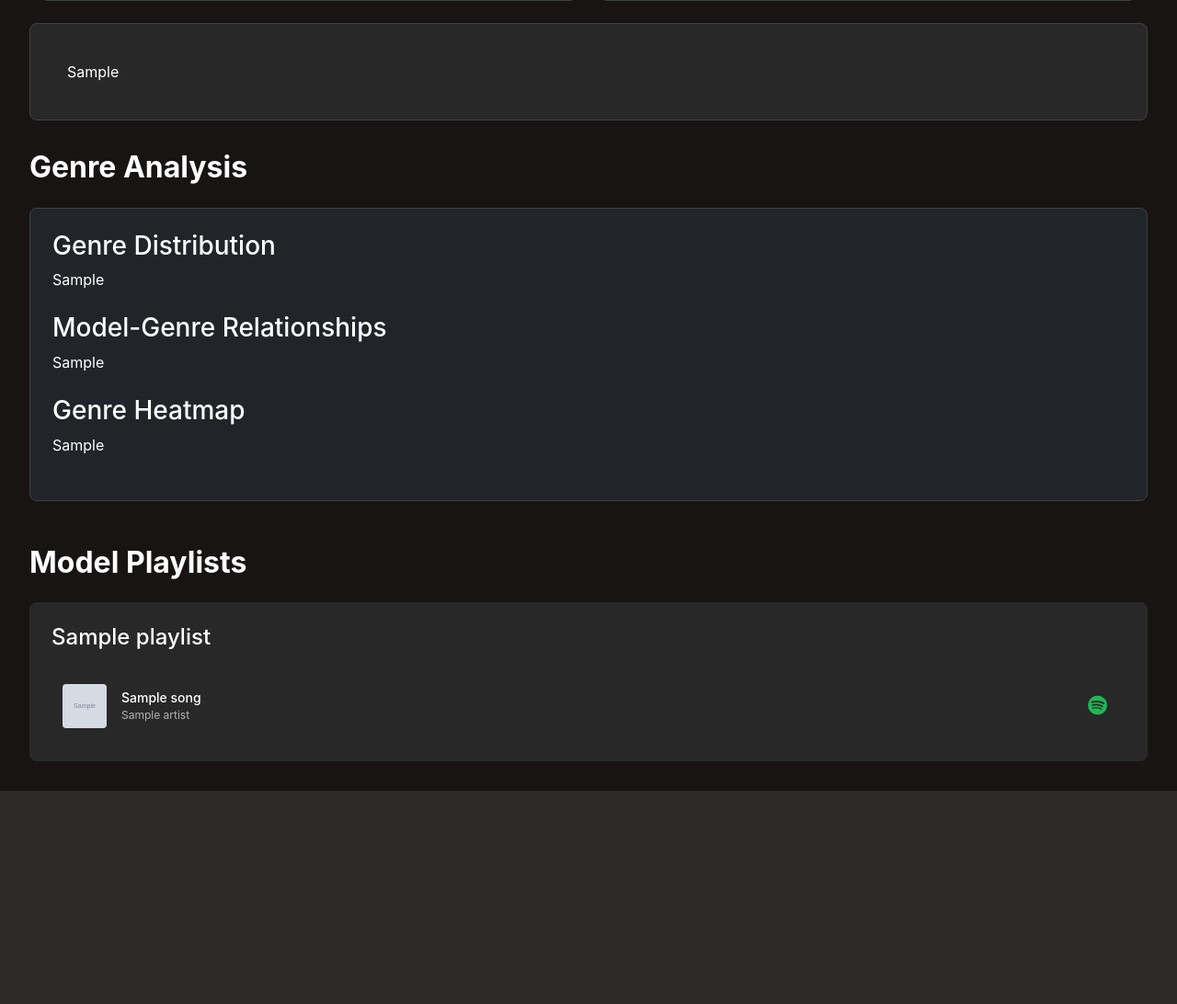
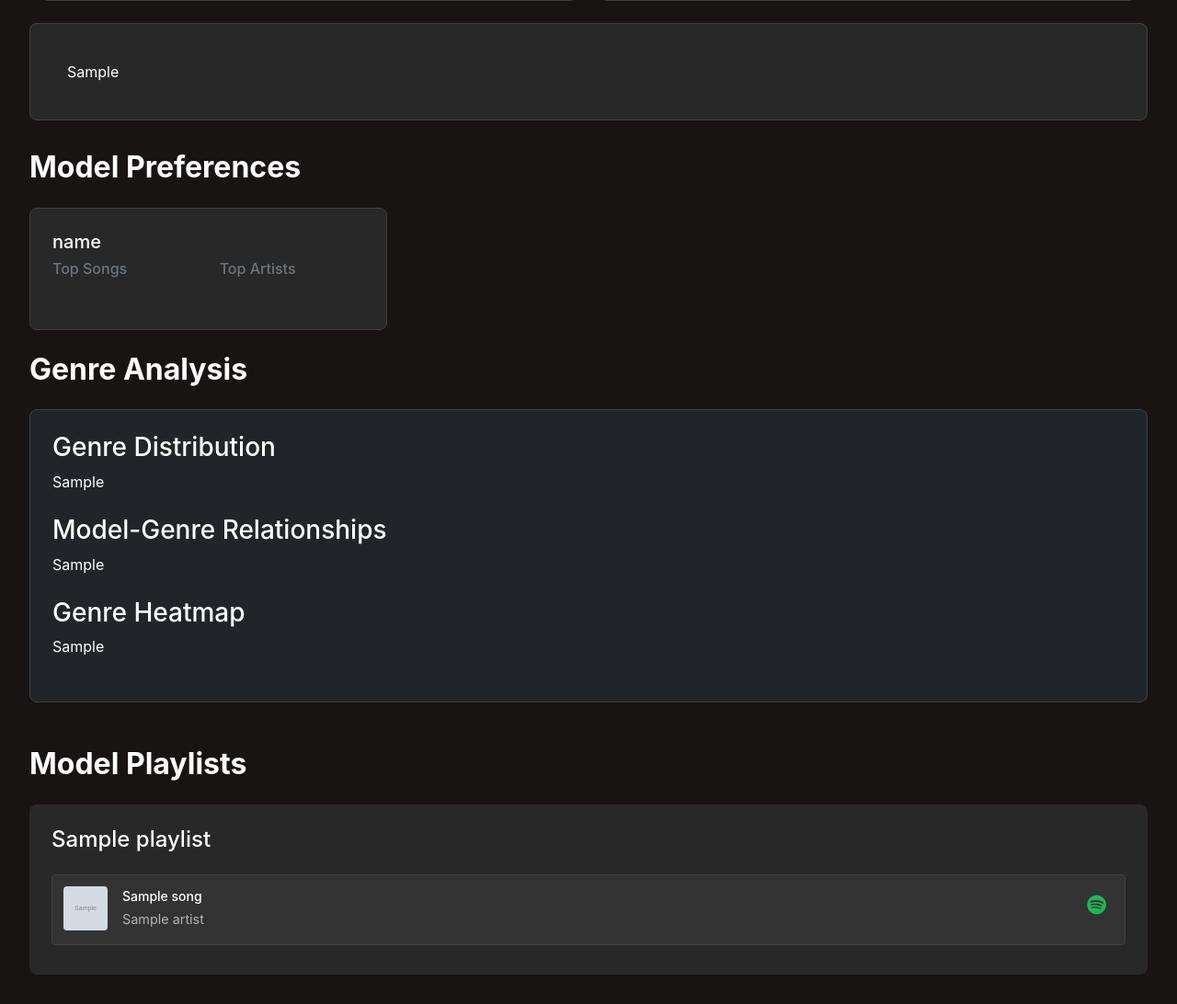
Before and after one commit to OgulcanCelik/llm-jukebox, a Flask app: template templates/index.html in a window 1280 px wide. Shown: the part 1355-2447 px from the top of the page at 92% size. Before the commit the page ends 2215 px from the top, so only its background shows below. Run offline with Flask 2, Linux system fonts and the light colour scheme; the template is opened without the code that fills it: most values are stand-ins (such as "Sample title", 1, 10 or a date in 2020); grey boxes marked "Sample" are stand-in pictures; parts of the project's set-up code (start-up, migrations or seed data) failed here and were passed over; some libraries are stand-ins or nearby versions.

Commit message:
added Model Preferences

```diff
--- a/app.py
+++ b/app.py
@@ -20,6 +20,7 @@ import os
 import shutil
 from pathlib import Path
 import plotly.express as px
+from collections import Counter
 
 app = Flask(__name__)
 
@@ -55,27 +56,23 @@ def get_experiment_stats():
 
 def generate_page_data():
     """Generate all data needed for the page."""
+    # Load playlist data
+    df = load_playlist_data()
+    total_songs = len(df)
+    total_models = len(df["model"].unique())
+
     # Get experiment stats
     experiment_stats = get_experiment_stats()
 
-    df = load_playlist_data()
-
-    # Create song_id column
-    df["song_id"] = df["song"] + " - " + df["artist"]
-
-    # Get total songs and models
-    total_songs = len(df)
-    total_models = df["model"].nunique()
-
-    # Get model statistics
+    # Get model stats
     model_stats = get_model_statistics(df)
 
-    # Get song frequency data for plot
+    # Get song frequencies
     song_counts = df.groupby(['song', 'artist']).size().reset_index(name='count')
     song_counts['song_artist'] = song_counts['song'] + ' - ' + song_counts['artist']
     song_counts = song_counts.sort_values('count', ascending=False)
 
-    # Get artist frequency data for plot
+    # Get artist frequencies
     artist_counts = df['artist'].value_counts().reset_index()
     artist_counts.columns = ['artist', 'count']
 
@@ -134,20 +131,21 @@ def generate_page_data():
     song_freq_plot = song_freq_plot.to_html(full_html=False, include_plotlyjs=False)
     artist_freq_plot = artist_freq_plot.to_html(full_html=False, include_plotlyjs=False)
 
-    # Get other plots (these are already HTML strings)
+    # Get model comparison plot
     model_comparison_plot = create_model_comparison_plot(df)
     if isinstance(model_comparison_plot, str):
         model_comparison_plot_html = model_comparison_plot
     else:
         model_comparison_plot_html = model_comparison_plot.to_html(full_html=False, include_plotlyjs=False)
 
+    # Get model diversity plot
     model_diversity_plot = create_model_diversity_plot(get_model_top_songs(df))
     if isinstance(model_diversity_plot, str):
         model_diversity_plot_html = model_diversity_plot
     else:
         model_diversity_plot_html = model_diversity_plot.to_html(full_html=False, include_plotlyjs=False)
 
-    # Get playlists with Spotify metadata
+    # Process playlists
     playlists = {}
     for model in df["model"].unique():
         model_df = df[df["model"] == model]
@@ -162,6 +160,16 @@ def generate_page_data():
     # Get genre statistics and plots
     genre_analysis = get_genre_statistics(playlists)
 
+    # Calculate top genre
+    all_genres = []
+    for playlist in playlists.values():
+        for song in playlist:
+            if 'genres' in song:
+                all_genres.extend(song['genres'])
+
+    genre_counts = Counter(all_genres)
+    top_genre = max(genre_counts.items(), key=lambda x: x[1])[0] if genre_counts else "N/A"
+
     return {
         'playlists': playlists,
         'genre_distribution_plot': genre_analysis['genre_distribution_plot'],
@@ -175,7 +183,8 @@ def generate_page_data():
         'song_freq_plot': song_freq_plot,
         'artist_freq_plot': artist_freq_plot,
         'model_comparison_plot': model_comparison_plot_html,
-        'model_diversity_plot': model_diversity_plot_html
+        'model_diversity_plot': model_diversity_plot_html,
+        'top_genre': top_genre
     }
 
 
--- a/spotify_utils.py
+++ b/spotify_utils.py
@@ -54,11 +54,18 @@ def get_track_info(song_name, artist_name):
 
         if results['tracks']['items']:
             track = results['tracks']['items'][0]
+
+            # Get artist genres
+            artist_id = track['artists'][0]['id']
+            artist = spotify.artist(artist_id)
+            genres = artist['genres']
+
             track_info = {
                 'image_url': track['album']['images'][0]['url'] if track['album']['images'] else None,
                 'spotify_url': track['external_urls']['spotify'],
                 'preview_url': track['preview_url'],
-                'album_name': track['album']['name']
+                'album_name': track['album']['name'],
+                'genres': genres
             }
             # Update cache
             cache[search_key] = track_info
@@ -72,7 +79,8 @@ def get_track_info(song_name, artist_name):
         'image_url': 'https://place-hold.it/300x300/666/fff/000.png?text=No%20Image',
         'spotify_url': None,
         'preview_url': None,
-        'album_name': 'Unknown Album'
+        'album_name': 'Unknown Album',
+        'genres': []
     }
 
     # Only cache if not already in cache
--- a/templates/index.html
+++ b/templates/index.html
@@ -301,6 +301,84 @@
         color: var(--spotify-green);
         font-weight: 500;
       }
+
+      /* Model Playlists */
+      .playlist {
+        margin-top: 1rem;
+      }
+
+      .song-item {
+        display: flex;
+        justify-content: space-between;
+        align-items: flex-start;
+        padding: 0.75rem;
+        margin-bottom: 0.5rem;
+        border: 1px solid var(--border-color);
+        border-radius: 4px;
+        background-color: rgba(255, 255, 255, 0.05);
+      }
+
+      .song-info {
+        flex-grow: 1;
+        margin-right: 1rem;
+      }
+
+      .song-title {
+        font-weight: 500;
+        margin-bottom: 0.25rem;
+      }
+
+      .song-artist {
+        color: var(--text-secondary);
+        font-size: 0.9rem;
+        margin-bottom: 0.25rem;
+      }
+
+      .song-genres {
+        margin-top: 0.5rem;
+      }
+
+      .song-genres .badge {
+        margin-right: 0.25rem;
+        background-color: var(--border-color);
+        color: var(--text-secondary);
+        font-weight: normal;
+      }
+
+      .spotify-link {
+        color: var(--spotify-green);
+        font-size: 1.25rem;
+        text-decoration: none;
+        transition: color 0.2s;
+      }
+
+      .spotify-link:hover {
+        color: var(--primary-color);
+      }
+
+      .model-top-lists {
+        margin-top: 2rem;
+      }
+
+      .model-top-lists .card {
+        height: 100%;
+      }
+
+      .model-top-lists .list-group {
+        background: transparent;
+      }
+
+      .model-top-lists .list-group-item {
+        background: rgba(255, 255, 255, 0.05);
+        border-color: var(--border-color);
+        color: var(--text-primary);
+        padding: 0.5rem 1rem;
+      }
+
+      .model-top-lists .list-group-item .count {
+        color: var(--spotify-green);
+        font-weight: 500;
+      }
     </style>
   </head>
   <body>
@@ -441,6 +519,53 @@
         </div>
       </div>
 
+      <!-- Per-Model Top Lists -->
+      <div class="model-top-lists">
+        <h2 class="section-title">Model Preferences</h2>
+        <div class="row">
+          {% for model in playlists.keys() %}
+          <div class="col-md-4 mb-4">
+            <div class="card">
+              <div class="card-body">
+                <h5 class="card-title">{{ model }}</h5>
+                <div class="row">
+                  <div class="col-md-6">
+                    <h6 class="text-muted">Top Songs</h6>
+                    <ul class="list-group">
+                      {% for song in model_stats | selectattr("model",
+                      "equalto", model) | map(attribute="top_songs") | first %}
+                      <li
+                        class="list-group-item d-flex justify-content-between align-items-center"
+                      >
+                        {{ song.song }}
+                        <span class="count">{{ song.count }}</span>
+                      </li>
+                      {% endfor %}
+                    </ul>
+                  </div>
+                  <div class="col-md-6">
+                    <h6 class="text-muted">Top Artists</h6>
+                    <ul class="list-group">
+                      {% for artist in model_stats | selectattr("model",
+                      "equalto", model) | map(attribute="top_artists") | first
+                      %}
+                      <li
+                        class="list-group-item d-flex justify-content-between align-items-center"
+                      >
+                        {{ artist.artist }}
+                        <span class="count">{{ artist.count }}</span>
+                      </li>
+                      {% endfor %}
+                    </ul>
+                  </div>
+                </div>
+              </div>
+            </div>
+          </div>
+          {% endfor %}
+        </div>
+      </div>
+
       <!-- Genre Analysis -->
       <h2 class="section-title">Genre Analysis</h2>
       <div class="row mb-4">
```
Also changed, not shown: analyze_playlists.py (+11 -1 lines), genre_analysis.py (+133 -71 lines).
